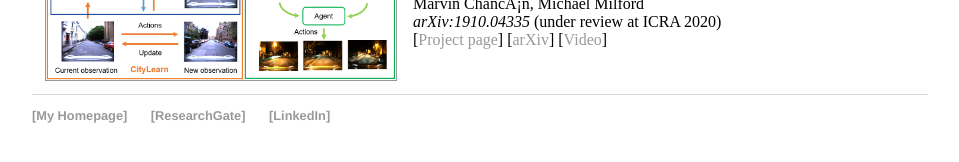
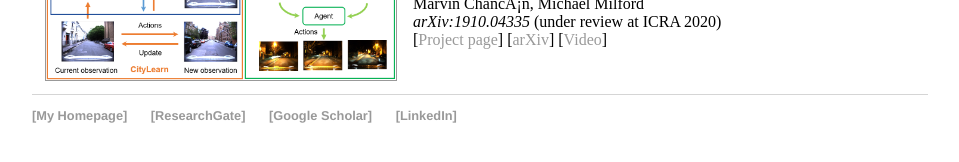
Before and after one commit to mchancan/mchancan.github.io, a Jekyll site: the page built from index.html, in a window 1280 px wide. Shown: the part 668-830 px from the top of the page, without its empty margins (160-1119 px from the left). Built offline with Jekyll 4.4.1, drawn with Linux system fonts in a browser that asks for light colours; comment, search, counter and statistics services are not loaded.

Commit message:
Update default.html

```diff
--- a/_layouts/default.html
+++ b/_layouts/default.html
@@ -43,7 +43,8 @@
 	    		<ul>
 				<li><a href="https://sites.google.com/view/mchancan/">[My Homepage]</a></li>
 				<li><a href="https://www.researchgate.net/profile/Marvin_Chancan">[ResearchGate]</a></li>
-	        		<li><a href="https://www.linkedin.com/in/mchancan/">[LinkedIn]</a></li>
+	        		<li><a href="https://scholar.google.com/citations?user=iK7xhJ4AAAAJ&hl=en">[Google Scholar]</a></li>
+				<li><a href="https://www.linkedin.com/in/mchancan/">[LinkedIn]</a></li>
 			</ul>
 		</footer>
 	</html>
```
